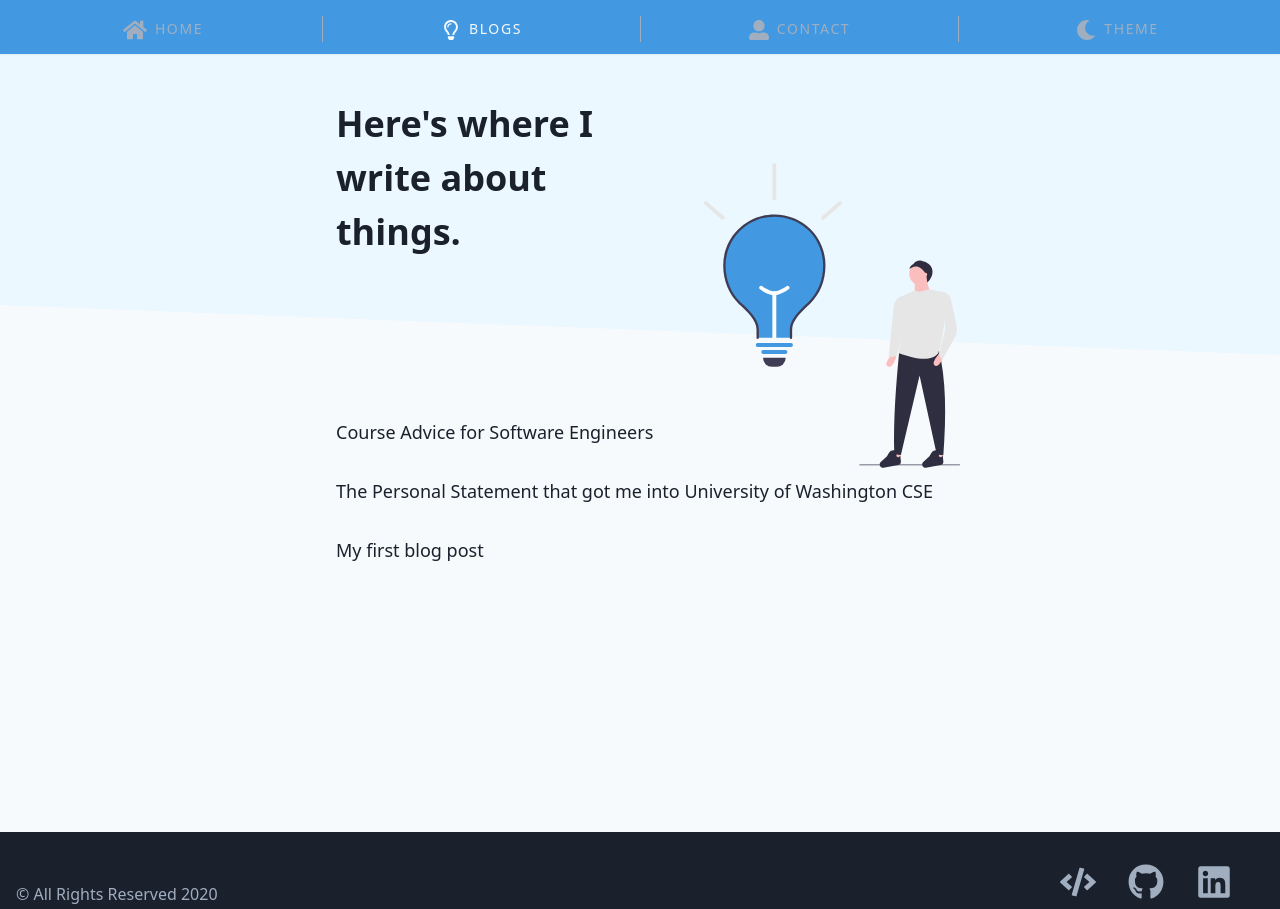
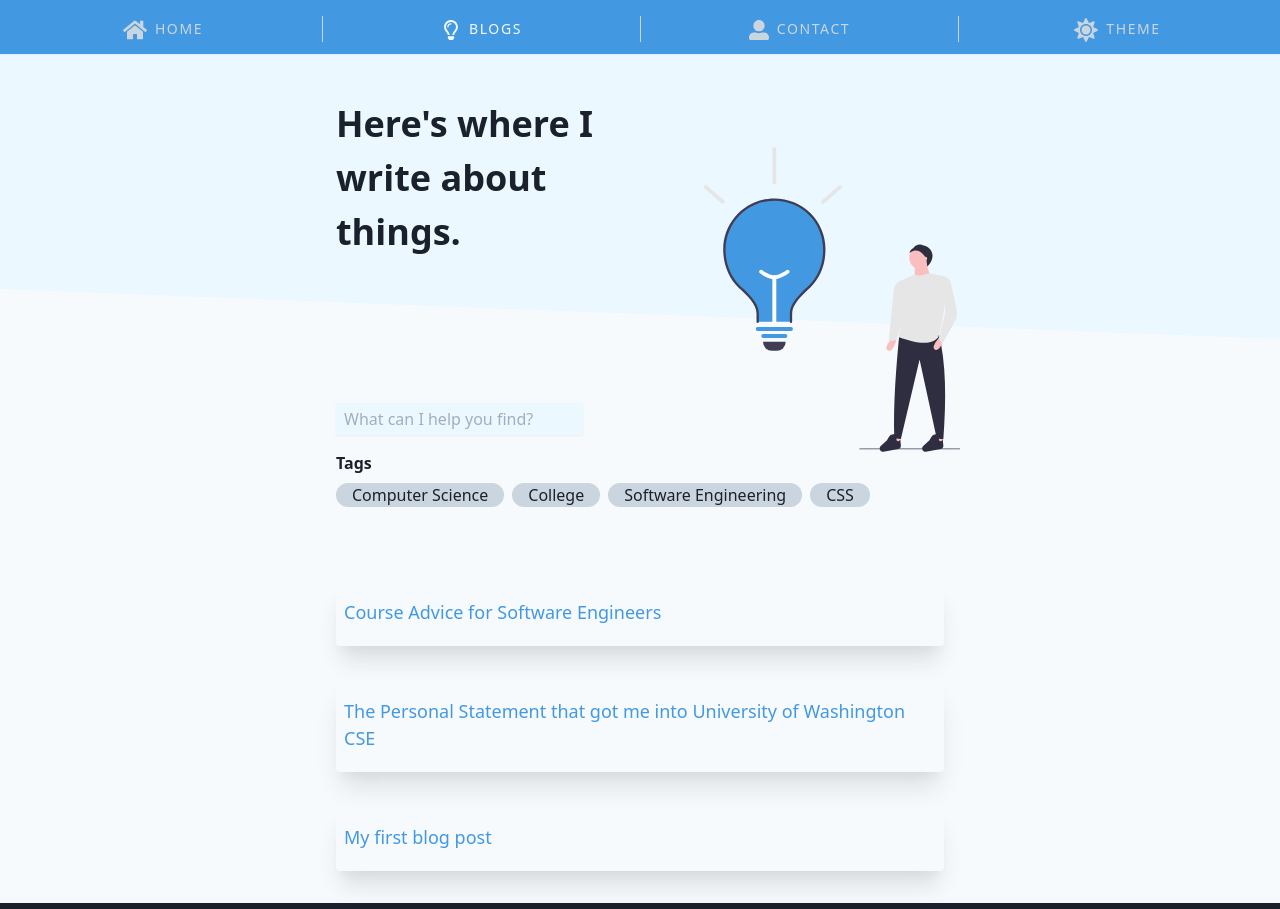
Before and after one commit to swkeever/skies.dev, a Gatsby site: page /blogs in a window 1280 px wide. Shown: the top 909 px of the page. Built offline with nearby package versions, Linux system fonts and the light colour scheme; Gatsby itself is replaced by a stand-in of ours.

Commit message:
adds input and tags filters to blogs page

```diff
--- a/src/components/Header.tsx
+++ b/src/components/Header.tsx
@@ -71,18 +71,30 @@ const Header = ({ siteTitle = "", lightTheme, setLightTheme }: HeaderProps) => {
 
     link: `
     text-neutralColor
-    text-neutralColor
-    hover:text-primaryBgColor
+    outline-none
     hover:no-underline
+    focus:outline-none
+    active:outline-none
+    active:border-0
+    focus:border-0
     `,
 
     theme: `
     uppercase
     tracking-widest
-    text-neutralColor
-    hover:text-primaryBgColor
+    hover:text-linkHoverColor
+    `,
+
+    themeIcon: `
+
     `,
   }
+
+  const themeIcon = lightTheme ? (
+    <FaSun className={`${styles.icon} text-2xl`} />
+  ) : (
+    <FaMoon className={`${styles.icon}`} />
+  )
 
   return (
     <header>
@@ -125,14 +137,10 @@ const Header = ({ siteTitle = "", lightTheme, setLightTheme }: HeaderProps) => {
           </li>
           <li className={styles.li}>
             <button
-              className={`${styles.link} ${styles.theme}`}
+              className={`${styles.link} ${styles.theme} ${styles.themeIcon}`}
               onClick={() => setLightTheme(!lightTheme)}
             >
-              {lightTheme ? (
-                <FaMoon className={`${styles.icon} ${styles.themeIcon}`} />
-              ) : (
-                <FaSun className={`${styles.icon} text-2xl`} />
-              )}
+              {themeIcon}
               <span className={styles.span}>Theme</span>
             </button>
           </li>
--- a/src/content/course-advice.md
+++ b/src/content/course-advice.md
@@ -2,6 +2,7 @@
 slug: "/blogs/course-advice"
 date: "2020-05-25"
 title: "Course Advice for Software Engineers"
+tags: Computer Science, College, Software Engineering
 ---
 
 ## Introduction
--- a/src/content/hello.md
+++ b/src/content/hello.md
@@ -2,6 +2,7 @@
 slug: "/blogs/hello"
 date: "2019-05-04"
 title: "My first blog post"
+tags: CSS
 ---
 
 ## Hello world
--- a/src/content/personal-statement.md
+++ b/src/content/personal-statement.md
@@ -2,6 +2,7 @@
 slug: "/blogs/personal-statement"
 date: "2020-05-25"
 title: "The Personal Statement that got me into University of Washington CSE"
+tags: Computer Science, College
 ---
 
 When I was twelve years old, I fell in love with teaching myself musical instruments. Using the Internet, I was able to teach myself how to play guitar, piano, and drums; the hobby evolved into learning software that would allow me to take my craft to the next level. I spent hours on end producing hundreds of songs, making music videos, and continuing to educate myself via my computer. I began to see computers as a tool that allowed people to accomplish tasks efficiently. Learning to develop software would allow me to produce applications that people could use to enrich their lives—similar to how software has enriched mine. Throughout my personal and academic journey, I have learned to be adaptable, collaborative, and an effective communicator. Studying Computer Engineering at the University of Washington would allow me to build upon my strengths and develop the skills necessary to create, understand, and deploy meaningful software solutions.
--- a/src/pages/blogs.tsx
+++ b/src/pages/blogs.tsx
@@ -1,10 +1,11 @@
-import React from "react"
+import React, { useState } from "react"
 import { useStaticQuery, graphql, Link } from "gatsby"
 import Layout from "../components/Layout"
 import routes from "../utils/routes"
 import Container from "../components/Container"
 import Alert from "../components/Alert"
 import Bulb from "../../assets/bulb.svg"
+import Empty from "../../assets/empty.svg"
 
 type BlogList = {
   allMarkdownRemark: {
@@ -20,6 +21,8 @@ type BlogList = {
 }
 
 export default function BlogsPage() {
+  const [filter, setFilter] = useState("")
+
   const data: BlogList = useStaticQuery(graphql`
     query {
       allMarkdownRemark(sort: { order: DESC, fields: [frontmatter___date] }) {
@@ -29,12 +32,29 @@ export default function BlogsPage() {
               title
               slug
               date
+              tags
             }
           }
         }
       }
     }
   `)
+
+  // parse the tags from the markdown files
+  // and only show tags that exist in the markdown files
+  const validTags = []
+  data.allMarkdownRemark.edges.forEach(e => {
+    const blogTags = e.node.frontmatter.tags.split(",").map(t => t.trim())
+    blogTags.forEach(t => {
+      if (!validTags.includes(t)) {
+        validTags.push(t)
+      }
+    })
+  })
+
+  const [tags, setTags] = useState(
+    validTags.map(t => ({ name: t, selected: false }))
+  )
 
   const styles = {
     container: `
@@ -63,17 +83,17 @@ export default function BlogsPage() {
     `,
 
     a: `
-
     `,
 
     svg: `
     w-48
     absolute
     right-0
+    top-0
     h-auto
     -mt-48
     md:w-64
-    md:-mt-56
+    md:-mt-64
     lg:w-64
     lg:-mt-64
     `,
@@ -83,9 +103,108 @@ export default function BlogsPage() {
     bg-primaryBgColor
     pt-px
     pb-20
-    lg:pb-24
+    md:pb-16
+    lg:pb-20
+    `,
+
+    input: `
+    bg-primaryBgColor
+    px-2
+    py-1
+    outline-none
+    shadow-sm
+    focus:border-1
+    focus:border-primaryColor
+    focus:shadow-focus
+    `,
+
+    tags: `
+    list-none
+    ml-0
+    `,
+
+    tag: `
+    inline-block
+    bg-neutralColor
+    rounded-full
+    px-4
+    mr-2
+    mb-2
+    transition
+    duration-75
+    cursor-pointer
+    `,
+
+    tagActive: `
+    transition
+    duration-75
+    inline-block
+    bg-primaryColor
+    text-lightColor
+    rounded-full
+    px-4
+    mr-2
+    mb-2
+    shadow-md
+    cursor-pointer
+    `,
+
+    emptySvg: `
+    w-11/12
+    h-auto
+    `,
+
+    emptyContainer: `
+    w-10/12
+    mx-auto
+    mt-12
+    md:-mt-1
+    lg:-mt-8
+    lg:mb-8
+    `,
+
+    emptyHeader: `
+    text-lg
+    w-64
+    mx-auto
+    font-normal
+    text-primaryTextColor
+    mb-4
+    lg:text-xl
     `,
   }
+
+  const blogs = data.allMarkdownRemark.edges
+    .filter(e => {
+      if (filter) {
+        return e.node.frontmatter.title.toLowerCase().includes(filter)
+      }
+
+      const nodeTags = e.node.frontmatter.tags.split(", ")
+      if (
+        tags
+          .filter(t => t.selected)
+          .map(t => t.name)
+          .every(t => nodeTags.includes(t))
+      ) {
+        return true
+      }
+
+      return false
+    })
+    .map(e => {
+      const { title, slug } = e.node.frontmatter
+
+      return (
+        <li className={styles.li}>
+          <div className="card">
+            <Link className={styles.a} to={`${slug}`}>
+              {title}
+            </Link>
+          </div>
+        </li>
+      )
+    })
 
   return (
     <Layout>
@@ -97,22 +216,54 @@ export default function BlogsPage() {
       <Container className={styles.container}>
         <Bulb className={styles.svg} />
       </Container>
-
       <Container className={styles.container}>
-        <ul className={styles.ul}>
-          {data.allMarkdownRemark.edges.map(e => {
-            const { title, slug } = e.node.frontmatter
-
+        <label for="filter" className="hidden">
+          Filter
+        </label>
+        <input
+          value={filter}
+          onChange={e => setFilter(e.target.value)}
+          className={styles.input}
+          placeholder="What can I help you find?"
+          name="filter"
+          type="text"
+        />
+        <label className="block font-bold mt-4 -mb-2" for="tags">
+          Tags
+        </label>
+        <ul id="tags" className={styles.tags}>
+          {tags.map((t, idx) => {
             return (
-              <li className={styles.li}>
-                <Link className={styles.a} to={`${slug}`}>
-                  {title}
-                </Link>
+              <li
+                onClick={() => {
+                  const newTags = tags.slice()
+                  newTags[idx] = {
+                    name: t.name,
+                    selected: !t.selected,
+                  }
+                  setTags(newTags)
+                }}
+                className={t.selected ? styles.tagActive : styles.tag}
+              >
+                {t.name}
               </li>
             )
           })}
         </ul>
       </Container>
+
+      <Container className={styles.container}>
+        {blogs.length ? (
+          <ul className={styles.ul}>{blogs}</ul>
+        ) : (
+          <div className={styles.emptyContainer}>
+            <h2 className={styles.emptyHeader}>
+              Hmm. I don't have anything that matches your search.
+            </h2>
+            <Empty className={styles.emptySvg} />
+          </div>
+        )}
+      </Container>
     </Layout>
   )
 }
--- a/src/pages/index.tsx
+++ b/src/pages/index.tsx
@@ -46,7 +46,8 @@ const IndexPage = () => {
 
     button: `
       bg-primaryColor
-      text-linkColor
+      text-lightColor
+      hover:text-lightColor
       rounded-full
       px-4
       py-2
--- a/src/styles/style.css
+++ b/src/styles/style.css
@@ -2,12 +2,14 @@
 
 .theme-light {
   --color-text: #1A202C;
-  --color-neutral: #A0AEC0;
+  --color-neutral: #CBD5E0;
   --color-bg: #F7FAFC;
   --color-primary: #4299E1;
   --color-primary-bg: #EBF8FF;
   --color-primary-text: #2A4365;
   --color-dark: #1A202C;
+  --color-link: #4299E1;
+  --color-link-hover: #3182CE;
   --color-light: #F7FAFC;
 }
 
@@ -19,7 +21,8 @@
   --color-primary-bg: #2D3748;
   --color-primary-text: #EBF8FF;
   --color-dark: #2D3748;
-  --color-link: #EBF8FF;
+  --color-link: #90CDF4;
+  --color-link-hover: #63B3ED;
   --color-light: #F7FAFC;
 }
 
@@ -64,6 +67,10 @@ a {
   @apply text-linkColor;
 }
 
+a:hover {
+  @apply text-linkHoverColor;
+}
+
 blockquote {
   @apply bg-primaryBgColor text-primaryTextColor border-l-4 border-primaryBgColor card;
 }
@@ -102,4 +109,5 @@ hr {
   clip-path: polygon(0% 0%, 100% 0%, 100% 100%, 0% calc(100% - 50px));
 }
 
+
 @tailwind utilities;
--- a/tailwind.config.js
+++ b/tailwind.config.js
@@ -1,4 +1,4 @@
-const { colors } = require("tailwindcss/defaultTheme")
+const { colors, rotate, boxShadow } = require("tailwindcss/defaultTheme")
 
 // primary blue #4299E1
 
@@ -14,7 +14,16 @@ module.exports = {
       primaryTextColor: "var(--color-primary-text)",
       darkColor: "var(--color-dark)",
       linkColor: "var(--color-link)",
+      linkHoverColor: "var(--color-link-hover)",
       lightColor: "var(--color-light)",
+    },
+    rotate: {
+      ...rotate,
+      "360": "360deg",
+    },
+    boxShadow: {
+      ...boxShadow,
+      focus: "0 0 5px rgba(66, 153, 225, 0.7)",
     },
     screens: {
       sm: "640px",
@@ -30,6 +39,10 @@ module.exports = {
       // => @media (min-width: 1280px) { ... }
     },
   },
-  variants: { flexDirection: ["responsive", "even", "odd"] },
+  variants: {
+    rotate: ["responsive", "hover", "focus", "active"],
+    flexDirection: ["responsive", "even", "odd"],
+    borderWidth: ["responsive", "focus"],
+  },
   plugins: [],
 }
```
Also changed, not shown: assets/empty.svg (added).
